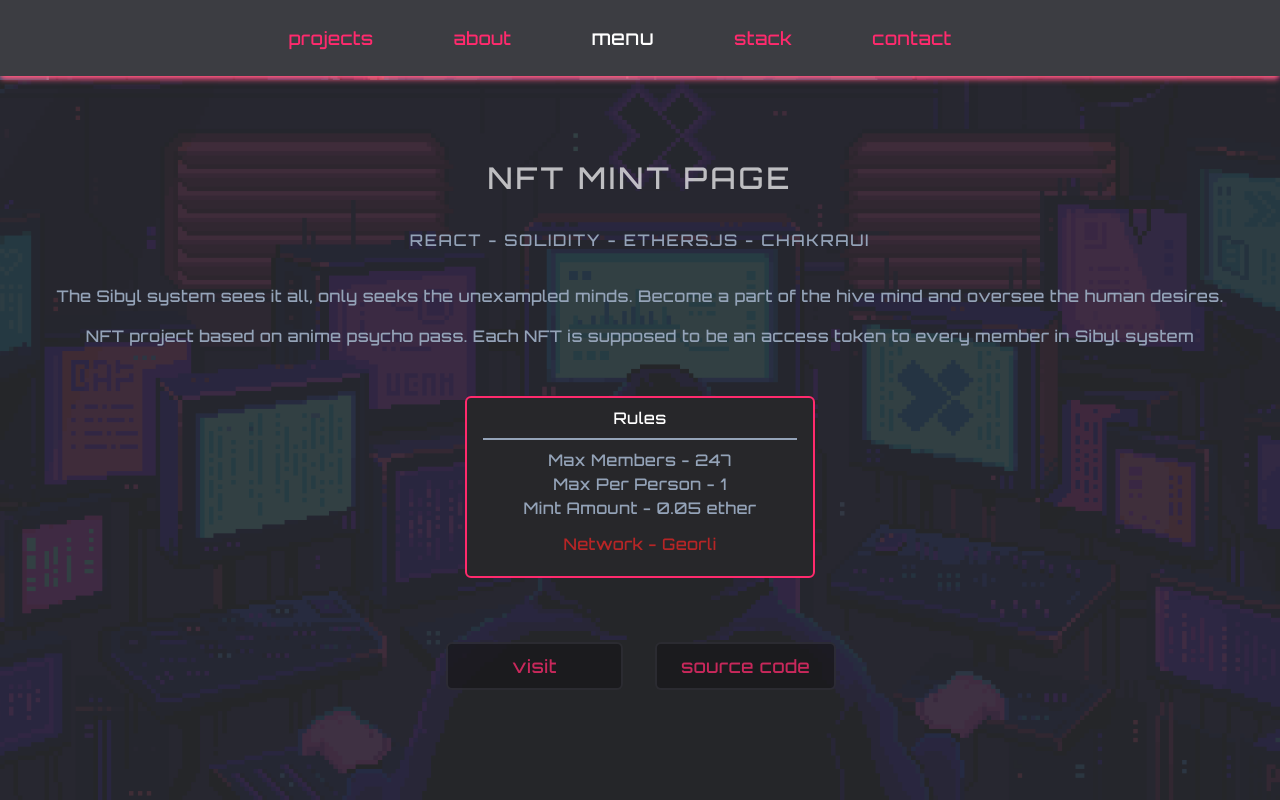
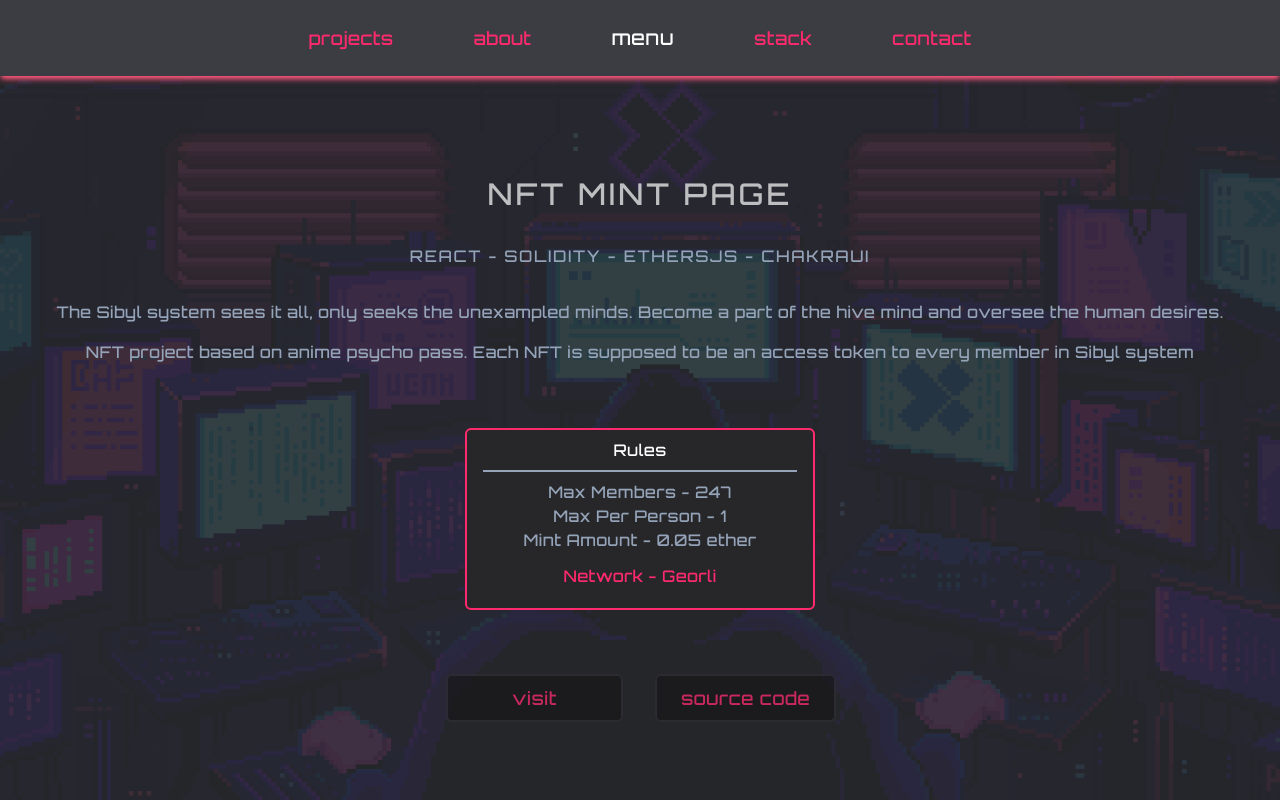
Before and after one commit to gopiinho/devProfile, a Next.js app: page /sibyl in a window 1280 px wide. Built offline with nearby package versions, Linux system fonts and the light colour scheme; a web font is replaced by a local one.

Commit message:
Minor edit

```diff
--- a/components/Navbar.jsx
+++ b/components/Navbar.jsx
@@ -26,8 +26,8 @@ const Navbar = () => {
     <div
       className={
         shadow
-          ? "fixed w-full h-30  shadow-md shadow-slate-400 z-[100] transform duration-700 bg-[#3c3d42] pr-10 "
-          : "fixed w-full h-30 z-[100] transform duration-700 bg-[#3c3d42]  shadow-md shadow-[#ff577d] pr-10"
+          ? "fixed w-full h-30  shadow-md shadow-slate-400 z-[100] transform duration-700 bg-[#3c3d42]  "
+          : "fixed w-full h-30 z-[100] transform duration-700 bg-[#3c3d42]  shadow-md shadow-[#ff577d]"
       }
     >
       <div className="navBar flex justify-center items-center w-full h-full p-6 2xl:px-16 font-cyber text-[#ff2a6d]">
--- a/pages/sibyl.jsx
+++ b/pages/sibyl.jsx
@@ -11,9 +11,8 @@ const sibyl = () => {
       animate={{ opacity: 1 }}
       exit={{ opacity: 0 }}
       transition={{ duration: 0.3, ease: "easeOut" }}
-      className="w-full h-screen text-center font-cyber"
+      className="w-full h-screen text-center font-cyber pt-20"
     >
-      <div className=" h-20 background-tile "></div>
       <Image
         src={sibylBG}
         alt="/"
@@ -22,8 +21,8 @@ const sibyl = () => {
         unoptimized={true}
       />
       <div className="w-full ">
-        <div className="max-w-[1240px] w-full h-full mx-auto">
-          <div className="pt-20">
+        <div className="max-w-[1240px] w-full h-full mx-auto mt-20 py-4">
+          <div>
             <div className="neonH2 flex items-center justify-center cursor-default">
               <h2 className="text-3xl tracking-widest uppercase text-center  font-cyber opacity-70 hover:opacity-100 duration-200">
                 NFT MINT PAGE
@@ -50,7 +49,7 @@ const sibyl = () => {
               <p>Max Members - 247</p>
               <p>Max Per Person - 1</p>
               <p>Mint Amount - 0.05 ether</p>
-              <p className="text-red-600/80 my-3">Network - Georli</p>
+              <p className="text-[#ff2a6d] my-3">Network - Georli</p>
             </div>
           </div>
         </div>
```
